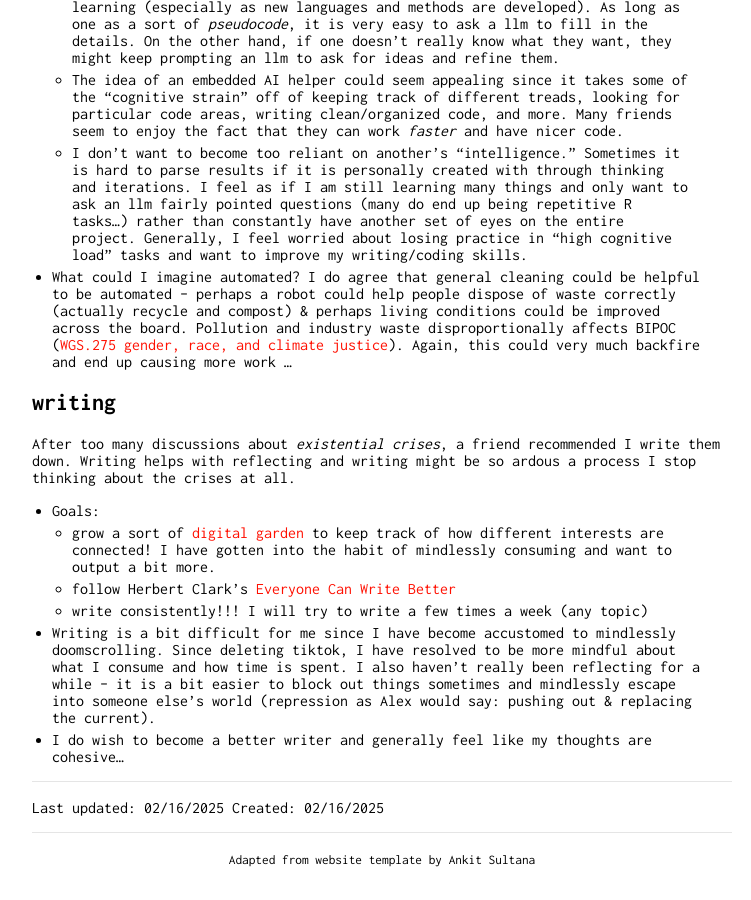
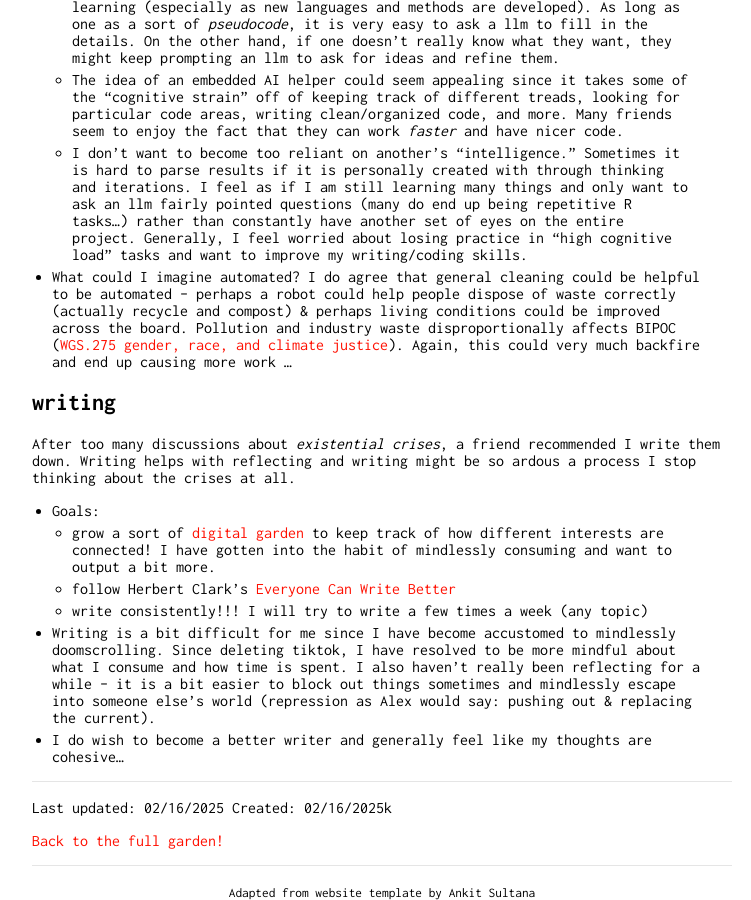
Before and after one commit to kristinezheng/kristinezheng.github.io, a Jekyll site: the page built from garden/02-15-2025.md, in a window 1280 px wide and 900 px high, scrolled down 1701 px. Shown: the whole window, without its empty margins (258-1009 px from the left). Built offline with Jekyll 4.4.1, drawn with Linux system fonts in a browser that asks for light colours; our own code applies the rules of GitHub Pages for plain Markdown files; before the commit the page ends 2568 px from its top, so only the background shows below that.

Commit message:
link back

```diff
--- a/garden/02-15-2025.md
+++ b/garden/02-15-2025.md
@@ -2,7 +2,6 @@
 1. [love stories (& more)](#love-stories)
 2. [automation](#automation)
 3. [writing](#writing)
-
 
 ## love stories
 
@@ -51,7 +50,8 @@ After too many discussions about *existential crises*, a friend recommended I wr
 * Writing is a bit difficult for me since I have become accustomed to mindlessly doomscrolling. Since deleting tiktok, I have resolved to be more mindful about what I consume and how time is spent. I also haven't really been reflecting for a while -- it is a bit easier to block out things sometimes and mindlessly escape into someone else's world (repression as Alex would say: pushing out & replacing the current).
 * I do wish to become a better writer and generally feel like my thoughts are cohesive...
 
-
 ------------
 Last updated: 02/16/2025
-Created: 02/16/2025
+Created: 02/16/2025k
+
+[Back to the full garden!](./index.md)
```
